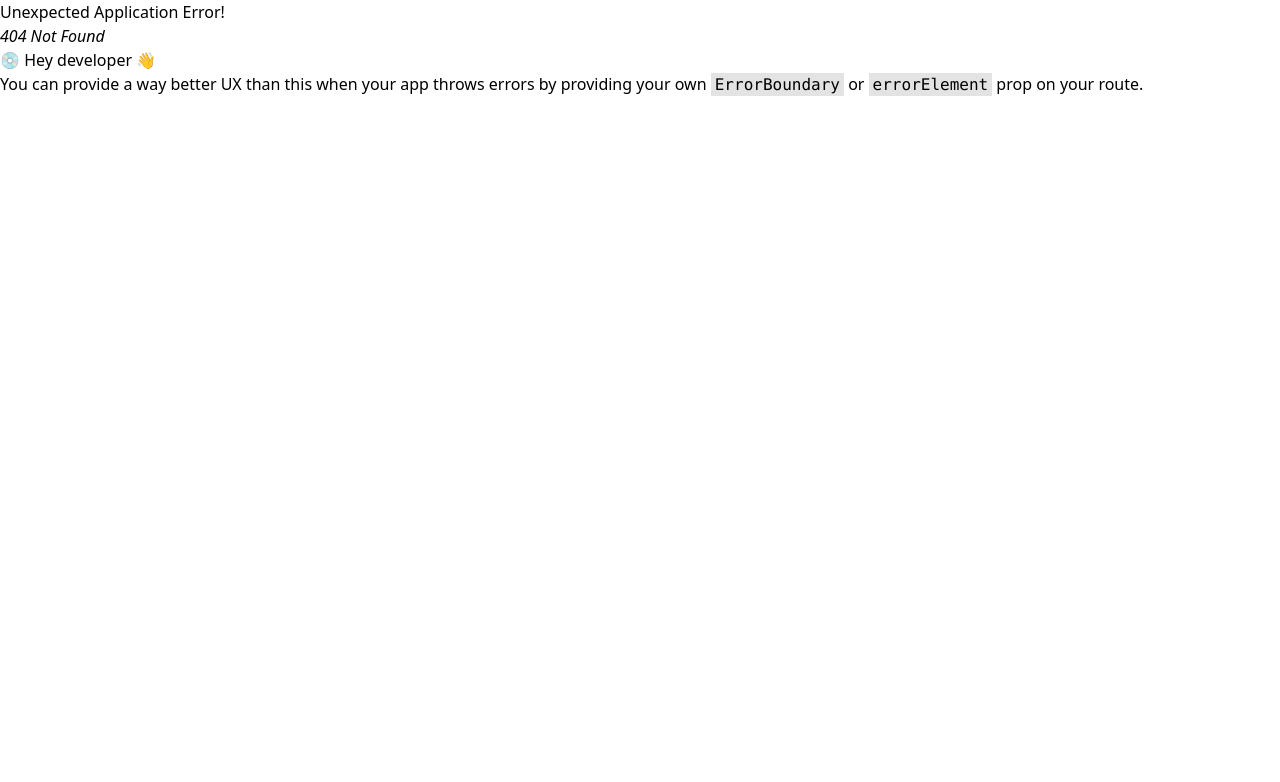
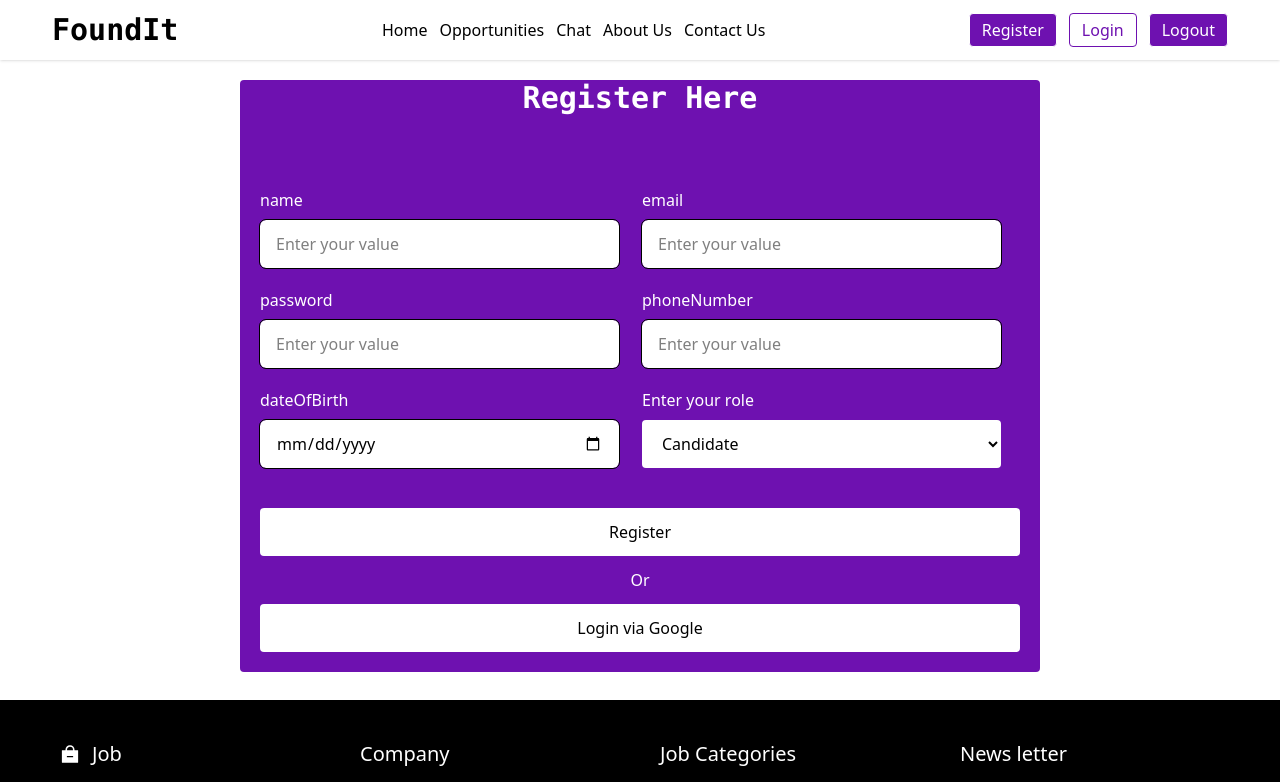
Before and after one commit to PanchalKeyur0806/Findjob-Frontend-Code, a React (Vite) app: page /register in a window 1280 px wide. Before the commit this address had no page. Shown: the top 782 px of the page. Built offline with nearby package versions, Linux system fonts and the light colour scheme.

Commit message:
Added register page and also fix some issue in footer

```diff
--- a/package.json
+++ b/package.json
@@ -11,6 +11,7 @@
   },
   "dependencies": {
     "@tailwindcss/vite": "^4.1.11",
+    "axios": "^1.11.0",
     "react": "^19.1.1",
     "react-dom": "^19.1.1",
     "react-icons": "^5.5.0",
--- /dev/null
+++ b/src/Hooks/FetchDataHook.jsx
@@ -0,0 +1,27 @@
+import axios from "axios";
+import { useState } from "react";
+
+const usePostData = () => {
+  const [data, setData] = useState(null);
+  const [message, setMessage] = useState("");
+  const [error, setError] = useState("");
+
+  const postData = async (urlPath, inputData) => {
+    try {
+      setError("");
+      const response = await axios.post(urlPath, inputData);
+      setMessage(response.data.message);
+      setData(response.data);
+      return response.data;
+    } catch (error) {
+      setError(error.response.data.message);
+      setMessage("");
+      setData(null);
+      return null;
+    }
+  };
+
+  return [postData, data, message, error];
+};
+
+export default usePostData;
--- /dev/null
+++ b/src/components/AuthSuccess/AuthCallback.jsx
@@ -0,0 +1,36 @@
+import React, { useEffect } from "react";
+import { useNavigate, useSearchParams } from "react-router-dom";
+
+const AuthCallback = () => {
+  const [searchParams] = useSearchParams();
+  const navigate = useNavigate();
+
+  useEffect(() => {
+    const token = searchParams.get("token");
+
+    if (token) {
+      document.cookie = `token=${token}; path=/; max-age=${
+        24 * 60 * 60
+      }; SameSite=Laxe`;
+
+      navigate("/");
+    } else {
+      navigate("/register");
+    }
+  }, [searchParams, navigate]);
+
+  return (
+    <div className="flex items-center justify-center min-h-screen">
+      <div className="text-center">
+        <h2 className="text-xl font-semibold mb-2">
+          Processing authentication...
+        </h2>
+        <div className="spinner-border" role="status">
+          <span className="sr-only">Loading...</span>
+        </div>
+      </div>
+    </div>
+  );
+};
+
+export default AuthCallback;
--- a/src/components/Parts/Footer/Footer.jsx
+++ b/src/components/Parts/Footer/Footer.jsx
@@ -47,9 +47,9 @@ const Footer = () => {
           <div id="footer-from">
             <input
               type="email"
-              name="email"
-              id="email"
-              className="my-3 outline outline-white rounded px-3 py-0.5"
+              name="useremail"
+              id="useremail"
+              className="my-3 outline outline-white rounded md:px-3 py-0.5"
             />
             <button className="my-3  md:mx-0 bg-purple-800 text-white px-3 py-1 rounded cursor-pointer">
               Subscribe Now
--- /dev/null
+++ b/src/components/Register/Register.jsx
@@ -0,0 +1,169 @@
+import React, { useActionState } from "react";
+import usePostData from "../../Hooks/FetchDataHook";
+import { useNavigate } from "react-router-dom";
+import axios from "axios";
+
+const InputFields = ({ labelName, fieldName, fieldType, fieldId }) => {
+  return (
+    <div className="mt-5 flex flex-col gap-2">
+      <label htmlFor={labelName} className="font-medium">
+        {labelName}
+      </label>
+      <input
+        type={fieldType}
+        name={fieldName}
+        id={fieldId}
+        placeholder="Enter your value"
+        className="w-full md:w-[95%] outline  rounded-md px-4 py-3 bg-white text-black"
+      />
+    </div>
+  );
+};
+
+const Register = () => {
+  const [state, action, pending] = useActionState(submitUser, {
+    success: null,
+    message: "",
+  });
+  const [postData, data, message, error] = usePostData();
+  const navigate = useNavigate();
+
+  // send data to backend
+  async function submitUser(preData, formData) {
+    const name = formData.get("name");
+    const email = formData.get("email");
+    const password = formData.get("password");
+    const phoneNumber = formData.get("phoneNumber");
+    const dateOfBirth = formData.get("dateOfBirth");
+    const roles = formData.get("roles");
+
+    const responseData = await postData(
+      `http://localhost:7000/api/auth/register`,
+      {
+        name,
+        email,
+        password,
+        phoneNumber,
+        dateOfBirth,
+        roles,
+      }
+    );
+    if (!responseData) return;
+
+    setTimeout(() => {
+      navigate("/");
+    }, 3000);
+  }
+
+  // handle google login
+  async function handleGoogleLogin() {
+    const url = `https://findjob-rest-api.onrender.com/api/auth/google`;
+    window.open(url, "_self");
+  }
+
+  return (
+    <main>
+      <section className="md:max-w-[800px] w-[95%] mx-auto bg-purple-800 text-white rounded">
+        <h1 className="my-5 text-center text-3xl font-bold font-mono">
+          Register Here
+        </h1>
+
+        <form action={action} className="mt-8 mb-7 px-5 py-5">
+          {/* Enter your full name */}
+          <div className="grid gap-1 grid-cols-1 sm:grid-cols-2">
+            <InputFields
+              labelName="name"
+              fieldType={"name"}
+              fieldId={"name"}
+              fieldName={"name"}
+            />
+
+            {/* Enter your email address */}
+            <InputFields
+              labelName="email"
+              fieldType={"email"}
+              fieldId={"email"}
+              fieldName={"email"}
+            />
+          </div>
+
+          {/* Enter your password */}
+          <div className="grid gap-1 grid-cols-1 sm:grid-cols-2">
+            <InputFields
+              labelName={"password"}
+              fieldType={"password"}
+              fieldName={"password"}
+              fieldId={"password"}
+            />
+
+            {/* PhoneNumber */}
+            <InputFields
+              labelName={"phoneNumber"}
+              fieldType={"tel"}
+              fieldName={"phoneNumber"}
+              fieldId={"phoneNumber"}
+            />
+          </div>
+
+          {/* Date_of_birth */}
+
+          <div className="grid gap-1 grid-cols-1 sm:grid-cols-2">
+            <InputFields
+              labelName={"dateOfBirth"}
+              fieldType={"date"}
+              fieldName={"dateOfBirth"}
+              fieldId={"dateOfBirth"}
+            />
+
+            <div className="mt-5 flex flex-col gap-2">
+              <label htmlFor="roles">Enter your role</label>
+              <select
+                name="roles"
+                id="roles"
+                className="w-full md:w-[95%] rounded px-4 py-3 bg-white text-black"
+                defaultValue={"candidate"}
+              >
+                <option value="candidate">Candidate</option>
+                <option value="recruiter">Recruiter</option>
+              </select>
+            </div>
+          </div>
+
+          {error && (
+            <div className="w-full md:w-[95%] bg-red-500 text-white my-4 px-3 py-2 rounded-md text-sm font-medium">
+              {error}
+            </div>
+          )}
+          {message && (
+            <div className="w-full md:w-[95%] bg-green-500 text-white my-4 px-3 py-2 rounded-md text-sm font-medium">
+              {message}
+            </div>
+          )}
+
+          <div className="mt-10 flex flex-col">
+            <button
+              type="submit"
+              className=" px-4 py-3 bg-white text-black rounded cursor-pointer "
+              disabled={pending}
+            >
+              {pending ? "Loading ...." : "Register"}
+            </button>
+          </div>
+
+          <p className="text-center my-3">Or</p>
+
+          <div>
+            <h1
+              onClick={handleGoogleLogin}
+              className="w-full font-medium text-center bg-white text-black py-3 rounded cursor-pointer"
+            >
+              Login via Google
+            </h1>
+          </div>
+        </form>
+      </section>
+    </main>
+  );
+};
+
+export default Register;
--- a/src/main.jsx
+++ b/src/main.jsx
@@ -9,11 +9,17 @@ import {
 } from "react-router-dom";
 import Layout from "./Layout.jsx";
 import HomePage from "./components/HomePage/HomePage.jsx";
+import JobPage from "./components/JobPage/JobPage.jsx";
+import Register from "./components/Register/Register.jsx";
+import AuthCallback from "./components/AuthSuccess/AuthCallback.jsx";
 
 const router = createBrowserRouter(
   createRoutesFromElements(
     <Route path="/" element={<Layout />}>
       <Route path="" element={<HomePage />} />
+      <Route path="jobs" element={<JobPage />} />
+      <Route path="register" element={<Register />} />
+      <Route path="auth/callback" element={<AuthCallback />} />
     </Route>
   )
 );
```
Also changed, not shown: 2 other files (tests, documents, lock files or other folders).
